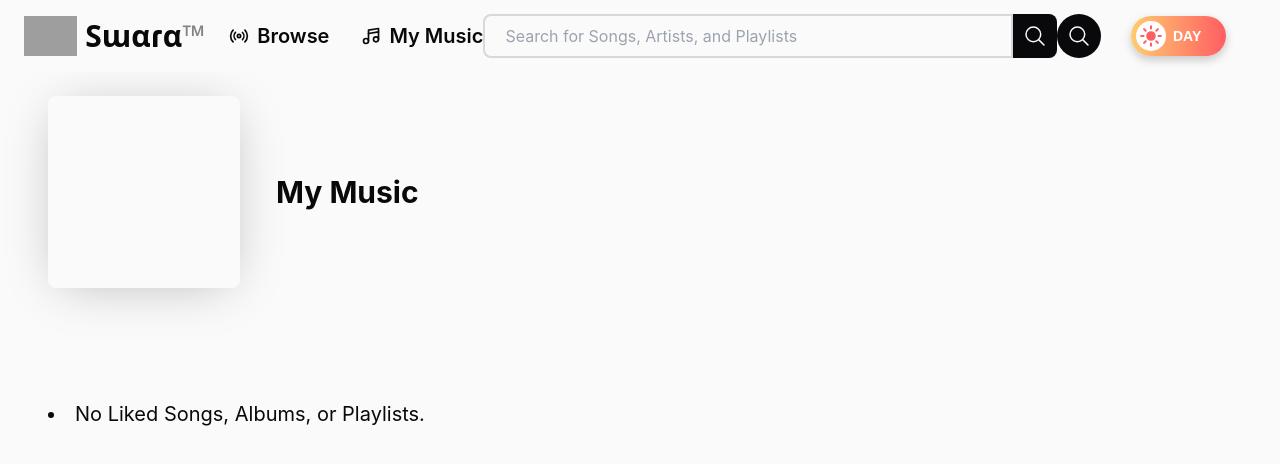
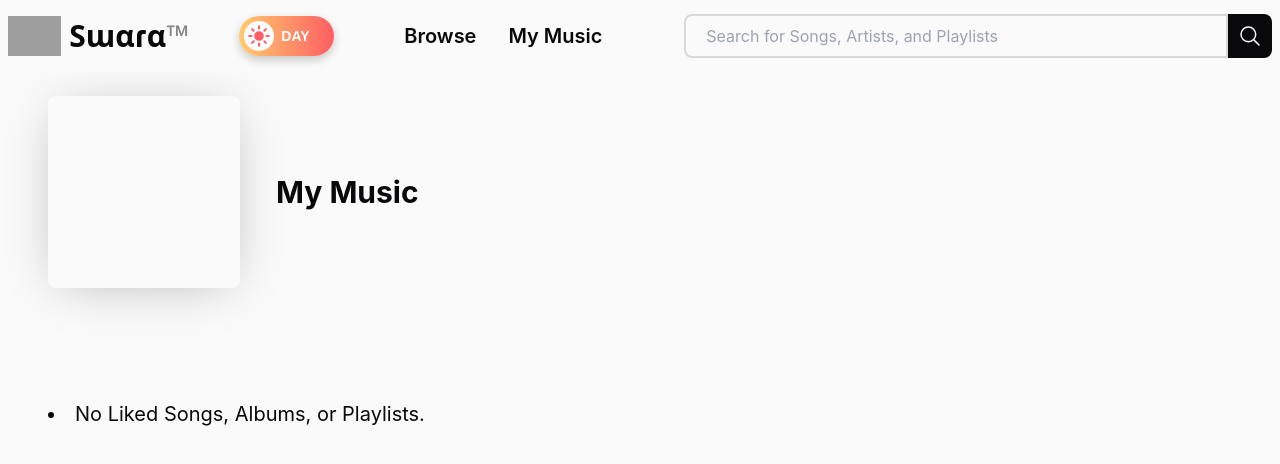
Before and after one commit to tvtelugu/swara, a React (Vite) app: page /Music in a window 1280 px wide. Shown: the top 464 px of the page. Built offline with nearby package versions, Linux system fonts and the light colour scheme; grey boxes are pictures that could not be loaded; some icons are missing.

Commit message:
Update Navbar.jsx

```diff
--- a/src/components/Navbar.jsx
+++ b/src/components/Navbar.jsx
@@ -1,299 +1,525 @@
 import { Link, useNavigate } from "react-router-dom";
-import { useState, useContext, useRef, useEffect } from "react";
+
+import { useState, useContext } from "react";
+
 import { getArtistbyQuery, getSearchData, getSongbyQuery, getSuggestionSong } from "../../fetch";
+
 import MusicContext from "../context/MusicContext";
+
 import he from "he";
+
 import Theme from "../../theme";
+
 import { IoSearchOutline, IoCloseOutline } from "react-icons/io5";
-import { LuMusic4, LuRadio } from "react-icons/lu";
+
+
 
 const Navbar = () => {
+
   const { playMusic } = useContext(MusicContext);
+
   const [query, setQuery] = useState("");
+
   const [suggestions, setSuggestions] = useState([]);
+
   const [isSearchActive, setIsSearchActive] = useState(false);
-  const [isDesktopSearchVisible, setIsDesktopSearchVisible] = useState(false);
+
   const navigate = useNavigate();
-  const searchBarRef = useRef(null);
 
-  // Close search suggestions and desktop search bar on outside click
-  useEffect(() => {
-    const handleClickOutside = (event) => {
-      if (searchBarRef.current && !searchBarRef.current.contains(event.target)) {
-        setIsSearchActive(false);
-        setSuggestions([]);
-        // This line is for the desktop search bar
-        setIsDesktopSearchVisible(false);
-      }
-    };
-    document.addEventListener("mousedown", handleClickOutside);
-    return () => {
-      document.removeEventListener("mousedown", handleClickOutside);
-    };
-  }, []);
+
 
   let List = [];
 
+
+
   const fetchSuggestions = async (query) => {
+
     if (!query.trim()) {
+
       setSuggestions([]);
+
       return;
+
     }
 
+
+
     try {
+
       const songPromise = getSongbyQuery(query, 5);
+
       const artistPromise = getArtistbyQuery(query, 5);
+
       const searchDataPromise = getSearchData(query);
 
+
+
       const [song, artist, searchData] = await Promise.allSettled([
+
         songPromise,
+
         artistPromise,
+
         searchDataPromise,
+
       ]);
+
+
 
       const allSuggestions = [];
 
+
+
       if (song.status === "fulfilled" && song.value?.data?.results) {
+
         allSuggestions.push(
+
           ...song.value.data.results.map((item) => ({
+
             type: "Song",
+
             name: item.name,
+
             id: item.id,
+
             duration: item.duration,
+
             artist: item.artists,
+
             image: item.image?.[2]?.url,
+
             downloadUrl: item.downloadUrl?.[4]?.url,
+
           }))
+
         );
-      }
-      if (searchData.status === "fulfilled" && searchData.value?.data?.albums?.results) {
-        allSuggestions.push(
-          ...searchData.value.data.albums.results.map((item) => ({
-            type: "Album",
-            name: item.title,
-            id: item.id,
-            artist: item.artist,
-            image: item.image?.[2]?.url,
-          }))
-        );
-      }
-      if (searchData.status === "fulfilled" && searchData.value?.data?.playlists?.results) {
-        allSuggestions.push(
-          ...searchData.value.data.playlists.results.map((item) => ({
-            type: "Playlist",
-            name: item.title,
-            id: item.id,
-            image: item.image?.[2]?.url,
-          }))
-        );
-      }
-      if (artist.status === "fulfilled" && artist.value?.data?.results) {
-        allSuggestions.push(
-          ...artist.value.data.results.map((item) => ({
-            type: item.type,
-            name: item.name,
-            id: item.id,
-            image: item.image?.[2]?.url,
-          }))
-        );
+
       }
 
+      if (searchData.status === "fulfilled" && searchData.value?.data?.albums?.results) {
+
+        allSuggestions.push(
+
+          ...searchData.value.data.albums.results.map((item) => ({
+
+            type: "Album",
+
+            name: item.title,
+
+            id: item.id,
+
+            artist: item.artist,
+
+            image: item.image?.[2]?.url,
+
+          }))
+
+        );
+
+      }
+
+      if (searchData.status === "fulfilled" && searchData.value?.data?.playlists?.results) {
+
+        allSuggestions.push(
+
+          ...searchData.value.data.playlists.results.map((item) => ({
+
+            type: "Playlist",
+
+            name: item.title,
+
+            id: item.id,
+
+            image: item.image?.[2]?.url,
+
+          }))
+
+        );
+
+      }
+
+      if (artist.status === "fulfilled" && artist.value?.data?.results) {
+
+        allSuggestions.push(
+
+          ...artist.value.data.results.map((item) => ({
+
+            type: item.type,
+
+            name: item.name,
+
+            id: item.id,
+
+            image: item.image?.[2]?.url,
+
+          }))
+
+        );
+
+      }
+
+
+
       setSuggestions(allSuggestions);
+
     } catch (error) {
+
       console.error("Error fetching suggestions:", error);
+
       setSuggestions([]);
+
     }
+
   };
 
+
+
   const handleSearchInputChange = (event) => {
+
     const searchTerm = event.target.value;
+
     setQuery(searchTerm);
+
     fetchSuggestions(searchTerm);
+
   };
 
+
+
   const handleSearchSubmit = (event) => {
+
     event.preventDefault();
+
     if (query.trim()) {
+
       navigate(`/search/${query}`);
+
       setSuggestions([]);
+
       setIsSearchActive(false);
-      setIsDesktopSearchVisible(false);
+
     }
+
   };
 
+
+
   const GetData = async (suggestion) => {
+
     const response = await getSuggestionSong(suggestion.id);
+
     const suggestedSongs = response.data || [];
+
     return [suggestion, ...suggestedSongs];
+
   };
 
+
+
   const handleSuggestionClick = async (suggestion) => {
+
     if (suggestion.type === "Song") {
+
       List = await GetData(suggestion);
+
     }
 
+
+
     switch (suggestion.type) {
+
       case "Song":
+
         playMusic(
+
           suggestion.downloadUrl,
+
           suggestion.name,
+
           suggestion.duration,
+
           suggestion.image,
+
           suggestion.id,
+
           suggestion.artist,
+
           List
+
         );
+
         break;
+
       case "Album":
+
         navigate(`/albums/${suggestion.id}`);
+
         break;
+
       case "artist":
+
         navigate(`/artists/${suggestion.id}`);
+
         break;
+
       case "Playlist":
+
         navigate(`/playlists/${suggestion.id}`);
+
         break;
+
       default:
+
         console.warn("Unknown suggestion type:", suggestion.type);
+
     }
 
+
+
     setQuery("");
+
     setSuggestions([]);
+
     setIsSearchActive(false);
-    setIsDesktopSearchVisible(false);
+
   };
 
+
+
   return (
-    <nav className="navbar flex items-center justify-between top-0 z-20 fixed w-full pl-1 pr-1 lg:px-6 h-[4.5rem] transition-all duration-300">
-      {/* Left side: Logo and Navigation Links */}
-      <div className={`flex items-center gap-6 ${isSearchActive ? "hidden" : "flex"} lg:flex`}>
+
+    <nav className="navbar flex flex-col lg:gap-10 lg:flex-row lg:items-center top-0 z-20 fixed w-full pl-1 pr-1 lg:px-2 lg:h-[4.5rem]">
+
+      {/* Logo and Search/Theme for mobile */}
+
+      <div
+
+        className={`flex items-center justify-between lg:w-auto h-[61px] w-screen gap-5 ${
+
+          isSearchActive ? "hidden" : "flex"
+
+        } lg:flex`}
+
+      >
+
         <Link to="/" className="flex items-center">
+
           <div className="flex items-center">
+
             <img
+
               src="https://raw.githubusercontent.com/tvtelugu/swara/refs/heads/main/public/swara.png"
+
               alt="Swara Logo"
+
               className="h-10 w-auto mr-2"
+
             />
+
             <span className="Musi text-zinc-600 font-extrabold text-2xl lg:text-3xl">
+
               Sɯαɾα
+
             </span>
+
             <span className="fy text-zinc-200 font-extrabold text-2xl lg:text-3xl">
+
               ™
+
             </span>
-          </div>
-        </Link>
-        <div className="hidden lg:flex gap-[2rem] grey font-semibold items-center">
-          <Link to="/Browse" className="flex items-center gap-2">
-            <LuRadio className="text-xl" />
-            <span className="lg:text-xl text-lg">Browse</span>
-          </Link>
-          <Link to="/Music" className="flex items-center gap-2">
-            <LuMusic4 className="text-xl" />
-            <span className="lg:text-xl text-lg">My Music</span>
-          </Link>
-        </div>
+
           </div>
 
-      {/* Middle: Search bar and suggestions */}
+        </Link>
+
+        <div className="flex gap-4 items-center">
+
+          {/* Theme button on the right for all screen sizes */}
+
+          <Theme />
+
+          {/* Search button only for mobile */}
+
+          <button
+
+            onClick={() => setIsSearchActive(true)}
+
+            className="lg:hidden text-2xl flex items-center justify-center p-2 rounded-full search-btn"
+
+          >
+
+            <IoSearchOutline className="search" />
+
+          </button>
+
+        </div>
+
+      </div>
+
+
+
+      {/* Browse and My Music links */}
+
+      <div className="lg:flex gap-[2rem] w-[15rem] grey hidden font-semibold">
+
+        <Link to="/Browse">
+
+          <h2 className="lg:text-xl text-lg">Browse</h2>
+
+        </Link>
+
+        <Link to="/Music">
+
+          <h2 className="lg:text-xl text-lg ">My Music</h2>
+
+        </Link>
+
+      </div>
+
+
+
+      {/* Search bar */}
+
       <div
-        ref={searchBarRef}
-        className={`flex-grow flex items-center transition-all duration-300 ${
-          isDesktopSearchVisible
-            ? "lg:w-1/2 lg:flex"
-            : "lg:w-[4rem] lg:justify-center lg:items-center"
-        } ${isSearchActive ? "flex" : "hidden"} lg:flex relative`}
+
+        className={`flex-grow ${
+
+          isSearchActive ? "flex" : "hidden"
+
+        } lg:flex items-center`}
+
       >
+
         <form
+
           onSubmit={handleSearchSubmit}
-          className={`flex-grow items-center transition-all duration-300 ${
-            isDesktopSearchVisible ? "flex" : "hidden"
-          } lg:flex relative`}
+
+          className="relative flex flex-grow items-center gap-2 w-full"
+
         >
-          {/* Mobile search close button */}
+
+          <div className="flex w-full items-center">
+
             <button
+
               type="button"
-            onClick={() => {
-              setIsSearchActive(false);
-              setSuggestions([]);
-              setQuery("");
-            }}
+
+              onClick={() => setIsSearchActive(false)}
+
               className="lg:hidden text-2xl w-11 h-11 flex items-center justify-center p-2 rounded-full search-btn"
+
             >
+
               <IoCloseOutline className="search" />
+
             </button>
 
             <input
+
               type="text"
+
               name="search"
+
               id="search"
+
               placeholder="Search for Songs, Artists, and Playlists"
-            className="flex-grow h-11 p-1 pl-5 bg-transparent focus:outline-none rounded-l-lg search-input"
+
+              className={`flex-grow h-11 p-1 pl-5 bg-transparent focus:outline-none ${
+
+                isSearchActive ? "rounded-r-lg" : "rounded-l-lg"
+
+              } lg:rounded-l-lg`}
+
               value={query}
+
               onChange={handleSearchInputChange}
+
               autoComplete="off"
+
               autoCorrect="off"
+
             />
+
             <button
+
               type="submit"
+
               className="search-btn h-11 w-11 rounded-r-lg flex items-center justify-center"
+
             >
+
               <IoSearchOutline className="text-2xl search" />
+
             </button>
+
+          </div>
+
+
+
           <div
-            className={`suggestionSection lg:shadow-xl absolute scroll-hide top-full left-0 p-3 grid grid-cols-2 lg:grid-cols-3 gap-3 rounded-lg w-full max-h-[20rem] overflow-auto transition-opacity duration-200 ${
-              suggestions.length > 0 ? "visible opacity-100" : "invisible opacity-0"
+
+            className={`suggestionSection lg:shadow-xl absolute scroll-hide top-[2.74rem] lg:top-[4.5rem] left-0 lg:left-auto p-3 grid grid-cols-2 lg:grid-cols-3 gap-3 rounded-lg w-full max-h-[20rem] overflow-auto transition-transform duration-200 ${
+
+              suggestions.length > 0
+
+                ? "visible opacity-100 left-1"
+
+                : "invisible opacity-0"
+
             }`}
+
           >
+
             {suggestions.map((suggestion, index) => (
+
               <div
+
                 key={index}
+
                 className="flex items-center gap-3 p-3 rounded cursor-pointer hoover"
+
                 onClick={() => handleSuggestionClick(suggestion)}
+
               >
+
                 <img
+
                   src={suggestion.image}
+
                   alt=""
-                  className="h-[3rem] w-[3rem] rounded object-cover"
+
+                  className="h-[3rem] w-[3rem] rounded"
+
                 />
+
                 <div className="flex flex-col overflow-hidden">
+
                   <span className="text-sm truncate">
+
                     {he.decode(suggestion.name)}
+
                   </span>
-                  <span className="text-xs text-zinc-400">{suggestion.type}</span>
+
+                  <span className="text-xs">{suggestion.type}</span>
+
                 </div>
+
               </div>
+
             ))}
+
           </div>
+
         </form>
 
-        {/* Desktop search button to toggle search bar visibility */}
-        <button
-          onClick={() => {
-            setIsDesktopSearchVisible(!isDesktopSearchVisible);
-            setIsSearchActive(true);
-          }}
-          className={`lg:flex hidden h-11 w-11 items-center justify-center p-2 rounded-full search-btn ${
-            isDesktopSearchVisible ? "hidden" : "flex"
-          }`}
-        >
-          <IoSearchOutline className="text-2xl search" />
-        </button>
       </div>
 
-      {/* Right side: Theme switch and mobile search icon */}
-      <div className={`flex gap-4 items-center ${isSearchActive ? "hidden" : "flex"} lg:flex`}>
-        {/* Mobile search button */}
-        <button
-          onClick={() => setIsSearchActive(true)}
-          className="lg:hidden text-2xl flex items-center justify-center p-2 rounded-full search-btn"
-        >
-          <IoSearchOutline className="search" />
-        </button>
-        {/* Theme button */}
-        <Theme />
-      </div>
     </nav>
+
   );
+
 };
 
+
+
 export default Navbar;
```
Lines whose indentation alone changed are shown as unchanged.
